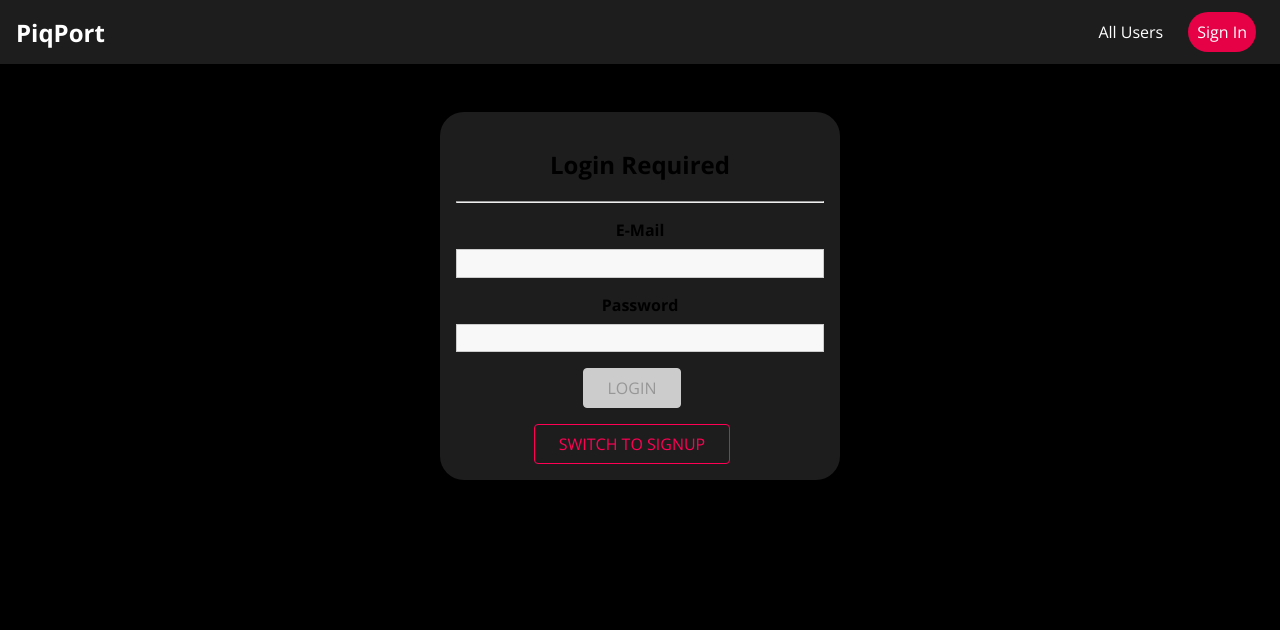
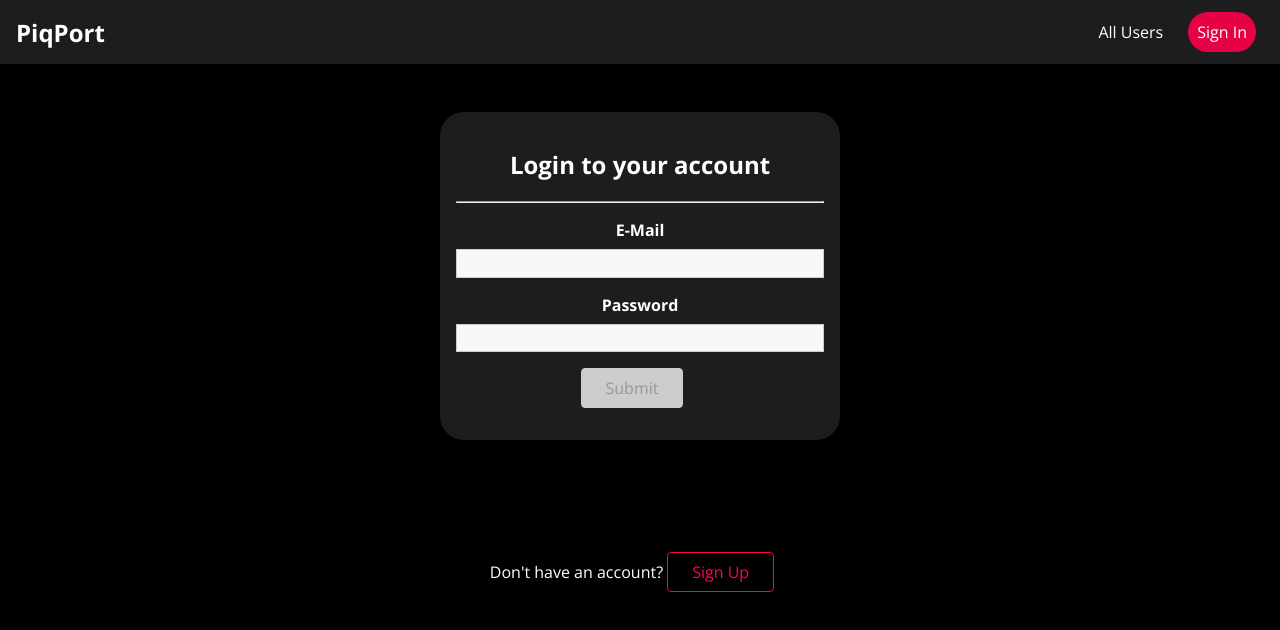
Before and after one commit to vignesh-natarajxn/PiPort, a React (Create React App) app in the folder frontend/: page /auth in a window 1280 px wide. Shown: the top 630 px of the page. Built offline with nearby package versions, Linux system fonts and the light colour scheme.

Commit message:
login cleanup

```diff
--- a/frontend/src/user/pages/Auth.css
+++ b/frontend/src/user/pages/Auth.css
@@ -4,6 +4,7 @@
 }
 
 .authentication {
+  color: white;
   width: 90%;
   max-width: 25rem;
   margin: 7rem auto;
@@ -11,5 +12,6 @@
 }
 
 .authentication form {
+
   margin-bottom: 1rem;
 }
--- a/frontend/src/user/pages/Auth.js
+++ b/frontend/src/user/pages/Auth.js
@@ -1,16 +1,16 @@
-import React, { useState, useContext } from 'react';
+import React, { useState, useContext } from "react";
 
-import Card from '../../shared/components/UIElements/Card';
-import Input from '../../shared/components/FormElements/Input';
-import Button from '../../shared/components/FormElements/Button';
+import Card from "../../shared/components/UIElements/Card";
+import Input from "../../shared/components/FormElements/Input";
+import Button from "../../shared/components/FormElements/Button";
 import {
   VALIDATOR_EMAIL,
   VALIDATOR_MINLENGTH,
-  VALIDATOR_REQUIRE
-} from '../../shared/util/validators';
-import { useForm } from '../../shared/hooks/form-hook';
-import { AuthContext } from '../../shared/context/auth-context';
-import './Auth.css';
+  VALIDATOR_REQUIRE,
+} from "../../shared/util/validators";
+import { useForm } from "../../shared/hooks/form-hook";
+import { AuthContext } from "../../shared/context/auth-context";
+import "./Auth.css";
 
 const Auth = () => {
   const auth = useContext(AuthContext);
@@ -19,13 +19,13 @@ const Auth = () => {
   const [formState, inputHandler, setFormData] = useForm(
     {
       email: {
-        value: '',
-        isValid: false
+        value: "",
+        isValid: false,
       },
       password: {
-        value: '',
-        isValid: false
-      }
+        value: "",
+        isValid: false,
+      },
     },
     false
   );
@@ -35,7 +35,7 @@ const Auth = () => {
       setFormData(
         {
           ...formState.inputs,
-          name: undefined
+          name: undefined,
         },
         formState.inputs.email.isValid && formState.inputs.password.isValid
       );
@@ -44,25 +44,26 @@ const Auth = () => {
         {
           ...formState.inputs,
           name: {
-            value: '',
-            isValid: false
-          }
+            value: "",
+            isValid: false,
+          },
         },
         false
       );
     }
-    setIsLoginMode(prevMode => !prevMode);
+    setIsLoginMode((prevMode) => !prevMode);
   };
 
-  const authSubmitHandler = event => {
+  const authSubmitHandler = (event) => {
     event.preventDefault();
     console.log(formState.inputs);
     auth.login();
   };
 
   return (
+    <>
       <Card className="authentication">
-      <h2>Login Required</h2>
+        <h2>Login to your account</h2>
         <hr />
         <form onSubmit={authSubmitHandler}>
           {!isLoginMode && (
@@ -95,13 +96,17 @@ const Auth = () => {
             onInput={inputHandler}
           />
           <Button type="submit" disabled={!formState.isValid}>
-          {isLoginMode ? 'LOGIN' : 'SIGNUP'}
+            {isLoginMode ? "Submit" : "Sign Up"}
           </Button>
         </form>
+      </Card>
+      <div style={{ color: "white", textAlign: "center" }}>
+        Don't have an account?{" "}
         <Button inverse onClick={switchModeHandler}>
-        SWITCH TO {isLoginMode ? 'SIGNUP' : 'LOGIN'}
+          {isLoginMode ? "Sign Up" : "Submit"}
         </Button>
-    </Card>
+      </div>
+    </>
   );
 };
 
```
Lines whose indentation alone changed are shown as unchanged.
